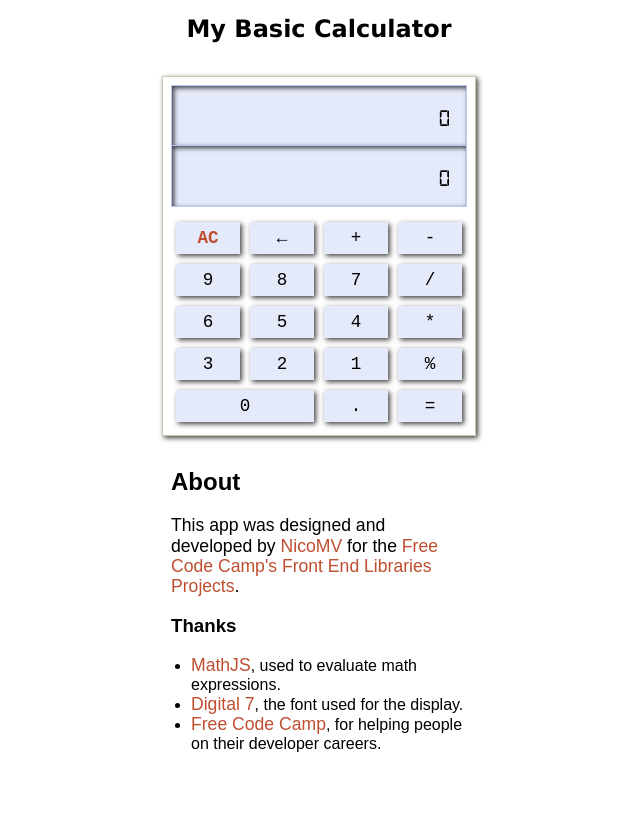
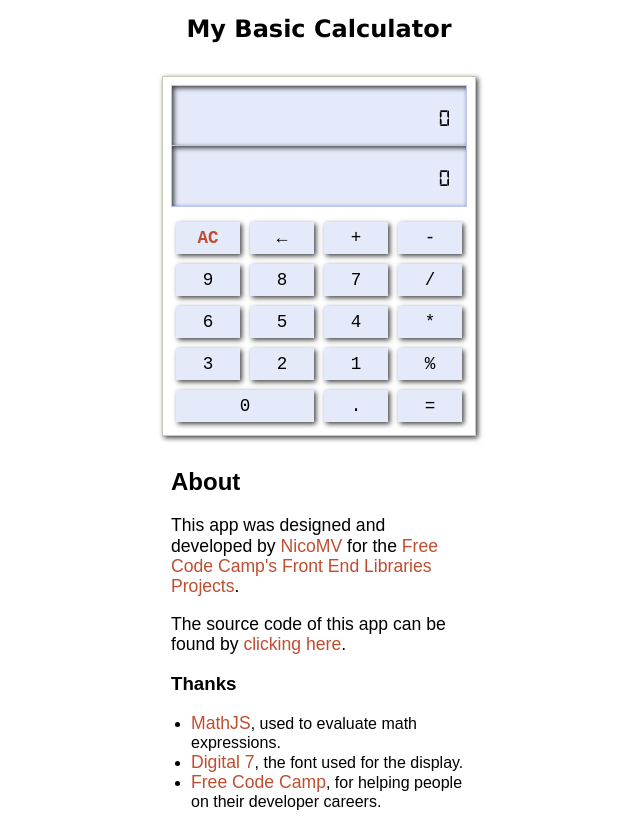
Before and after one commit to skaparate/fcc-calculator, an Angular app: page / in a window 1280 px wide. Shown: the whole page, without its empty margins (321-961 px from the left). Before the commit the page ends 800 px from the top, so only its background shows below. Built offline with nearby package versions, Linux system fonts and the light colour scheme.

Commit message:
Added missing information

```diff
--- a/src/app/about.component.html
+++ b/src/app/about.component.html
@@ -8,6 +8,8 @@
       >Free Code Camp's Front End Libraries Projects</a
     >.
   </p>
+  <p>
+    The source code of this app can be found by <a href="https://github.com/skaparate/fcc-calculator/">clicking here</a>.<p>
   <h3>Thanks</h3>
   <ul>
     <li>
```
Also changed, not shown: 1 other file (tests, documents, lock files or other folders).
